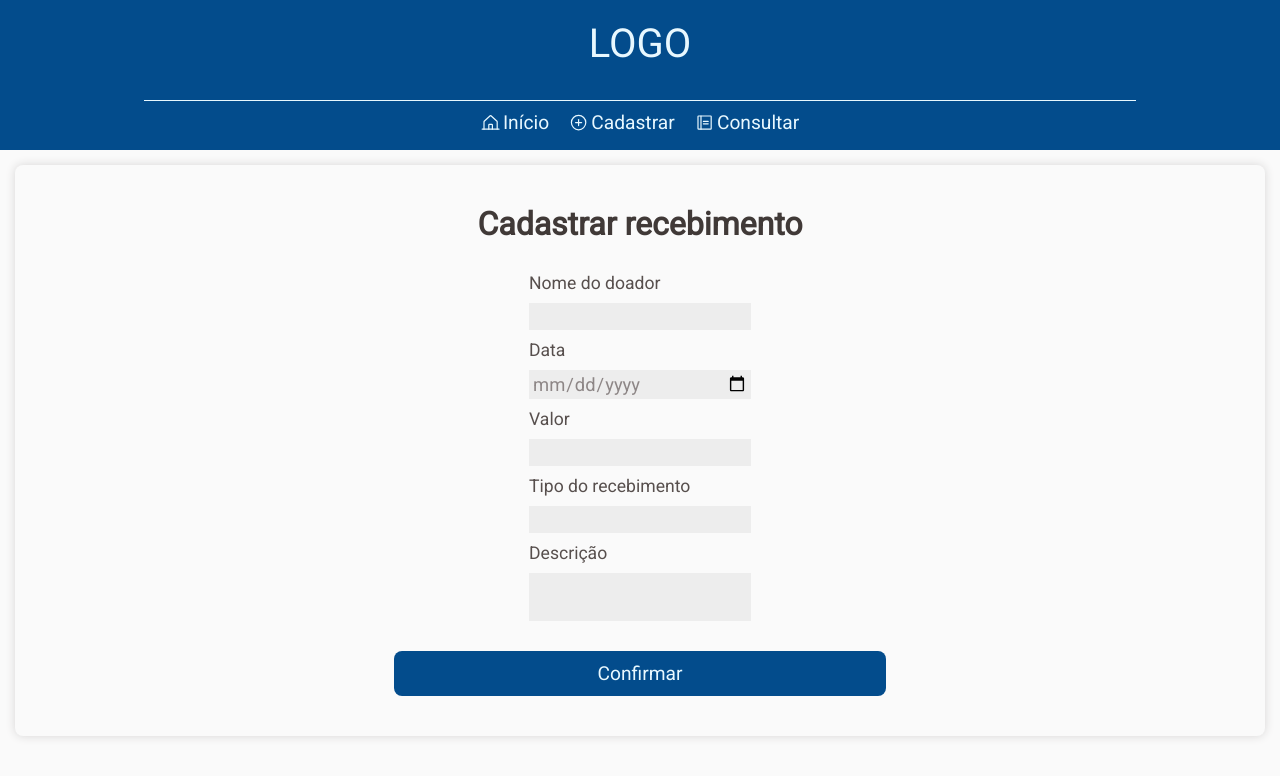
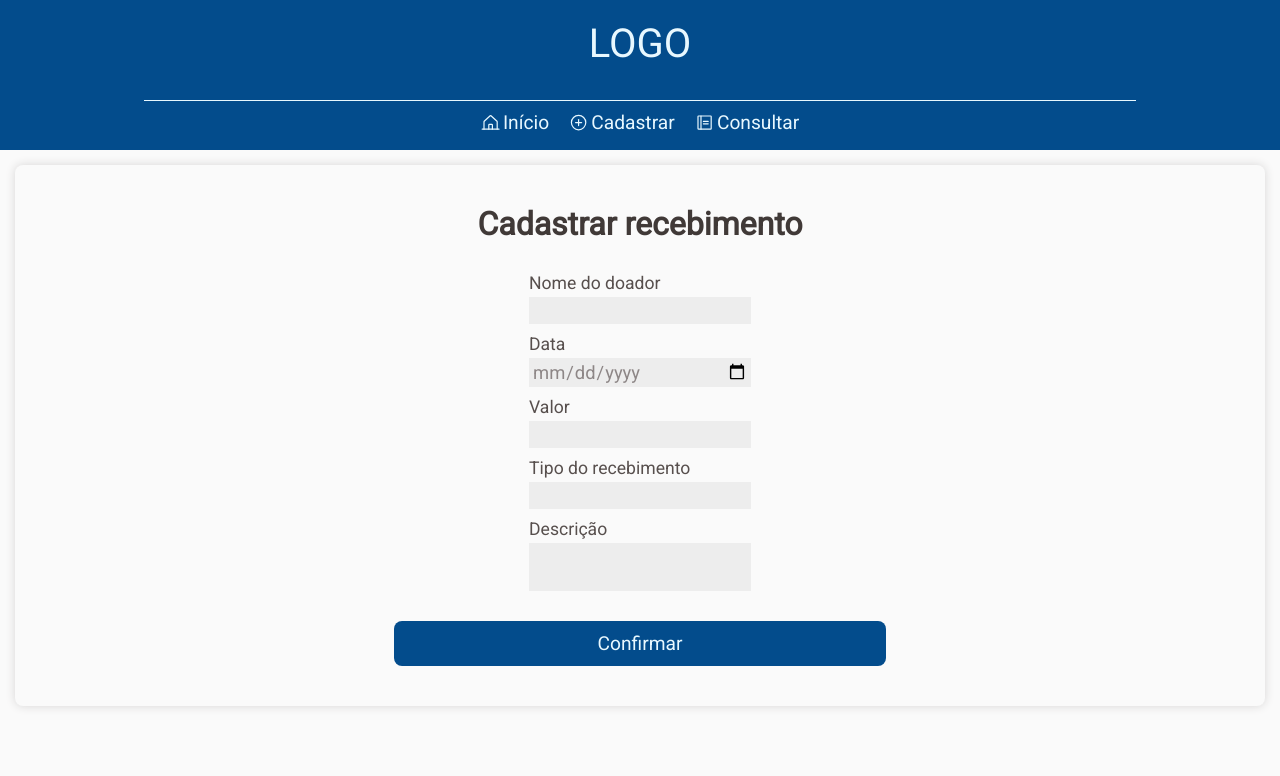
Before and after one commit to PedroSchinke/Controle-de-Pagamentos, a React (Vite) app: page /cadastrar in a window 1280 px wide. Shown: the top 776 px of the page. Built offline with nearby package versions, Linux system fonts and the light colour scheme; the HTML template or start-up script is replaced by a standard one.

Commit message:
update register page form organization

```diff
--- a/src/pages/register page/RegisterPage.tsx
+++ b/src/pages/register page/RegisterPage.tsx
@@ -10,19 +10,35 @@ export function RegisterPage() {
     <RegisterPageLayout>
       <RegisterPageContainer>
         <h1>Cadastrar recebimento</h1>
-        <RegisterForm>
-          <label>Nome do doador</label>
-          <input />
-          <label>Data</label>
-          <input type="date" />
-          <label>Valor</label>
-          <input type="number" />
-          <label>Tipo do recebimento</label>
-          <input />
-          <label>Descrição</label>
-          <textarea />
+        <RegisterForm id="register_form">
+          <label>
+            Nome do doador
+            <input />
+          </label>
+
+          <label>
+            Data
+            <input type="date" />
+          </label>
+
+          <label>
+            Valor
+            <input type="number" />
+          </label>
+
+          <label>
+            Tipo do recebimento
+            <input />
+          </label>
+
+          <label>
+            Descrição
+            <textarea />
+          </label>
         </RegisterForm>
-        <ConfirmRegisterButton>Confirmar</ConfirmRegisterButton>
+        <ConfirmRegisterButton type="submit" form="register_form">
+          Confirmar
+        </ConfirmRegisterButton>
       </RegisterPageContainer>
     </RegisterPageLayout>
   )
--- a/src/pages/register page/styles.ts
+++ b/src/pages/register page/styles.ts
@@ -31,6 +31,9 @@ export const RegisterForm = styled.form`
   gap: 10px;
 
   label {
+    display: flex;
+    flex-direction: column;
+    gap: 4px;
     font-family: 'Roboto', sans-serif;
     font-size: 1.1rem;
     color: ${(props) => props.theme.base_text};
```
